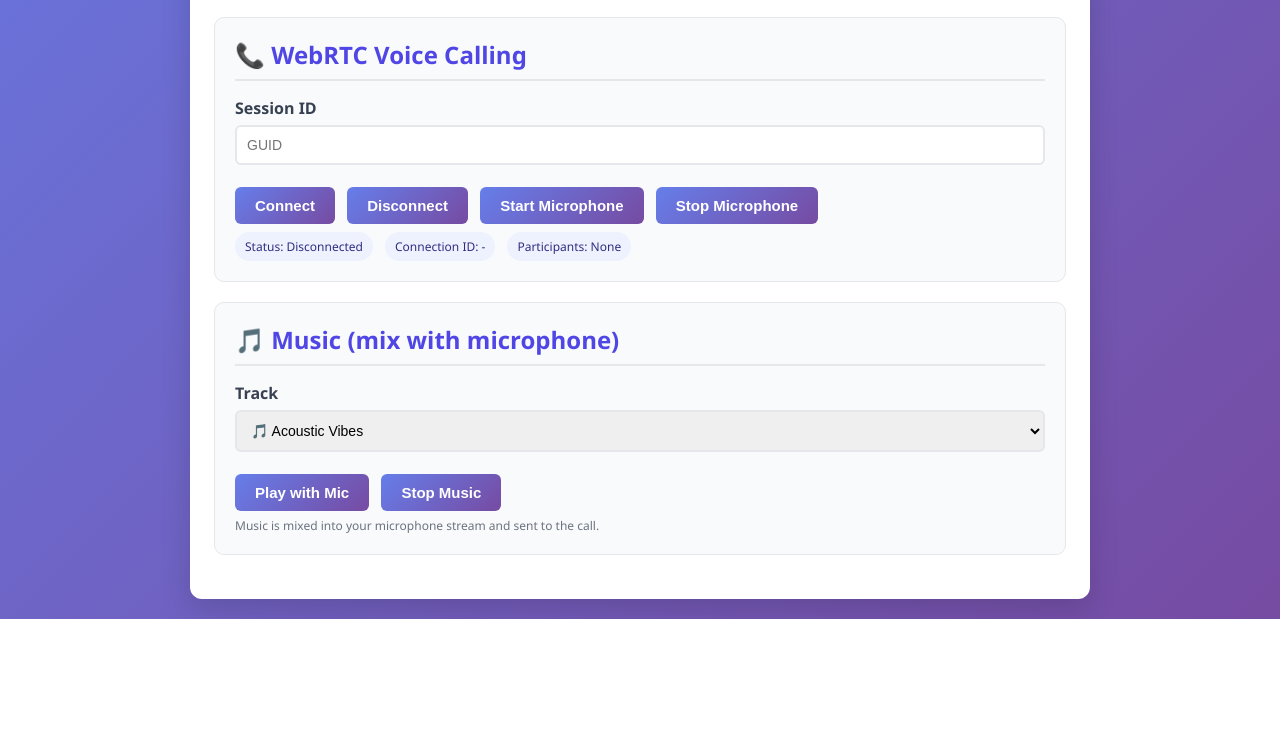
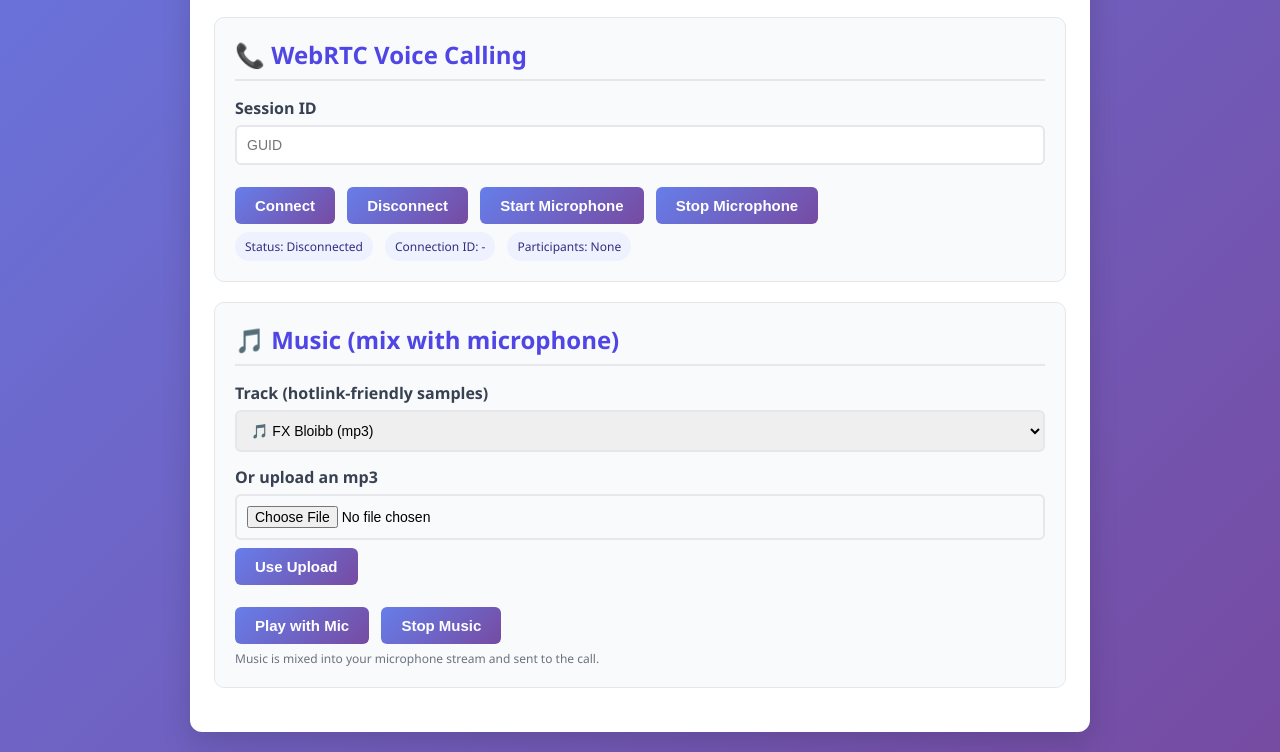
Before and after one commit to ajit3440/WebRTCCallings, a plain HTML site: page index.html in a window 1280 px wide. Shown: the part 630-1382 px from the top of the page. Before the commit the page ends 1249 px from the top, so only its background shows below. Drawn offline with Linux system fonts and the light colour scheme.

```diff
--- a/index.html
+++ b/index.html
@@ -161,12 +161,19 @@
             <div class="section">
                 <h2>🎵 Music (mix with microphone)</h2>
                 <div class="form-group">
-                    <label>Track</label>
+                    <label>Track (hotlink-friendly samples)</label>
                     <select id="musicTrack">
-                        <option value="https://cdn.pixabay.com/download/audio/2021/10/20/audio_33a9878011.mp3?filename=acoustic-vibes-1194.mp3">🎵 Acoustic Vibes</option>
-                        <option value="https://cdn.pixabay.com/download/audio/2022/03/15/audio_2c2cfb0687.mp3?filename=chill-abstract-intention-12099.mp3">🎵 Chillhop</option>
-                        <option value="https://cdn.pixabay.com/download/audio/2023/01/02/audio_1b1c3a1c6f.mp3?filename=synthwave-157530.mp3">🎵 Synthwave</option>
+                        <option value="https://cdn.jsdelivr.net/npm/test-audio@2.1.0/audio/8000__cfork__cf-fx-bloibb.mp3">🎵 FX Bloibb (mp3)</option>
+                        <option value="https://cdn.jsdelivr.net/npm/test-audio@2.1.0/audio/75344__neotone__drip2.wav">🎵 Drip2 (wav)</option>
+                        <option value="https://cdn.jsdelivr.net/npm/test-audio@2.1.0/audio/50775__smcameron__drips2.ogg">🎵 Drips2 (ogg)</option>
+                        <option value="https://file-examples.com/storage/fe51d49f91f03a7b6ee546f/2017/11/file_example_MP3_5MG.mp3">🎵 Long Track 1 (~5MB mp3)</option>
+                        <option value="https://file-examples.com/storage/fe51d49f91f03a7b6ee546f/2017/11/file_example_MP3_2MG.mp3">🎵 Long Track 2 (~2MB mp3)</option>
                     </select>
+                </div>
+                <div class="form-group">
+                    <label>Or upload an mp3</label>
+                    <input type="file" id="musicUpload" accept="audio/mpeg,audio/mp3,audio/*" />
+                    <button onclick="useUploadedMusic()">Use Upload</button>
                 </div>
                 <div>
                     <button onclick="startMusic()">Play with Mic</button>
@@ -263,6 +270,7 @@
         let musicDest = null;
         let mixedStream = null;
         let isMusicActive = false;
+        let uploadedMusicUrl = null;
 
         const ICE_SERVERS = [
             { urls: 'stun:stun.l.google.com:19302' },
@@ -494,7 +502,7 @@
             }
 
             if (!musicAudio) musicAudio = document.getElementById('musicAudio');
-            const url = document.getElementById('musicTrack').value;
+            const url = uploadedMusicUrl || document.getElementById('musicTrack').value;
             musicAudio.src = url;
 
             if (!musicCtx) musicCtx = new (window.AudioContext || window.webkitAudioContext)();
@@ -536,6 +544,22 @@
             showResponse('musicResponse', { message: 'Music stopped, mic only' }, 'success');
         }
 
+        function useUploadedMusic() {
+            hideResponse('musicResponse');
+            const fileInput = document.getElementById('musicUpload');
+            if (!fileInput.files || fileInput.files.length === 0) {
+                showResponse('musicResponse', { error: 'Choose an mp3 file first' }, 'error');
+                return;
+            }
+            const file = fileInput.files[0];
+            // Revoke previous object URL
+            if (uploadedMusicUrl && uploadedMusicUrl.startsWith('blob:')) {
+                URL.revokeObjectURL(uploadedMusicUrl);
+            }
+            uploadedMusicUrl = URL.createObjectURL(file);
+            showResponse('musicResponse', { message: `Loaded upload: ${file.name}` }, 'success');
+        }
+
         function init() {
             document.getElementById('baseUrlSelect').value = BASE_URL;
             document.getElementById('baseUrlDisplay').textContent = BASE_URL;
```
